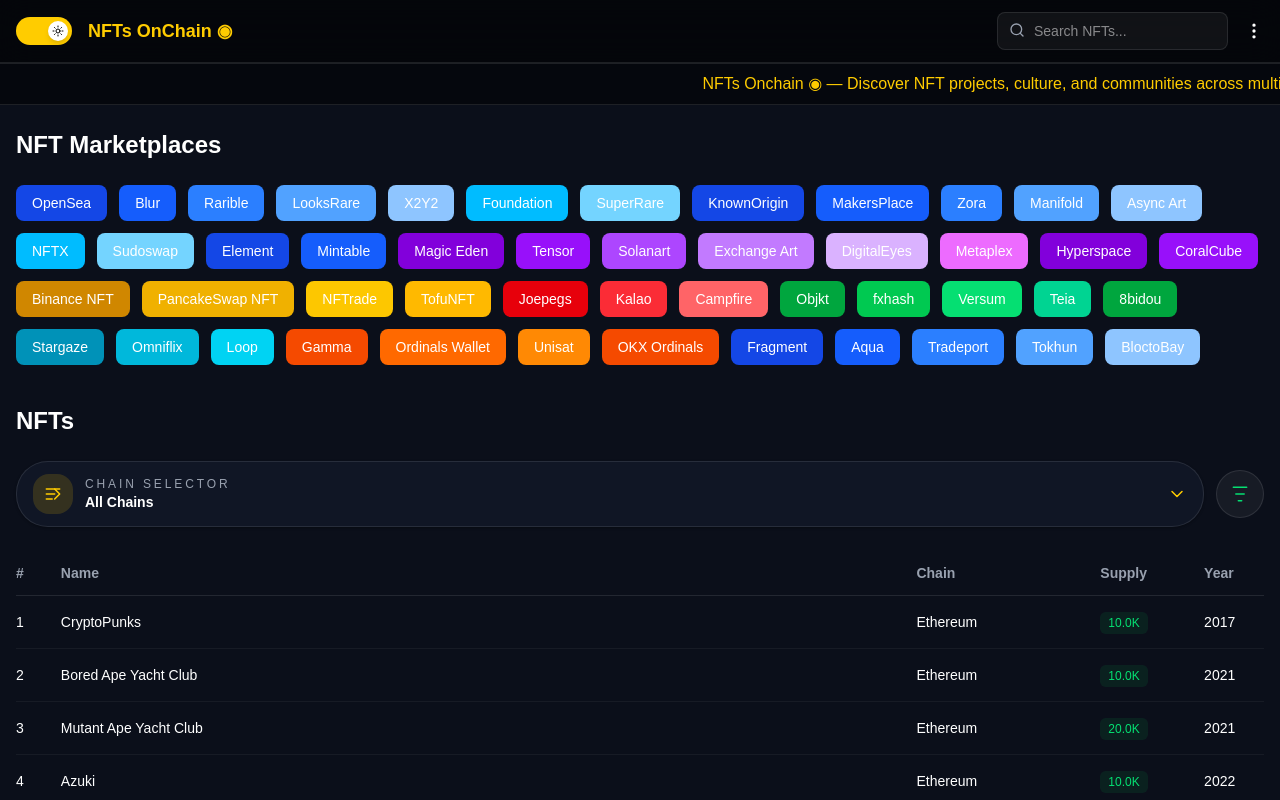
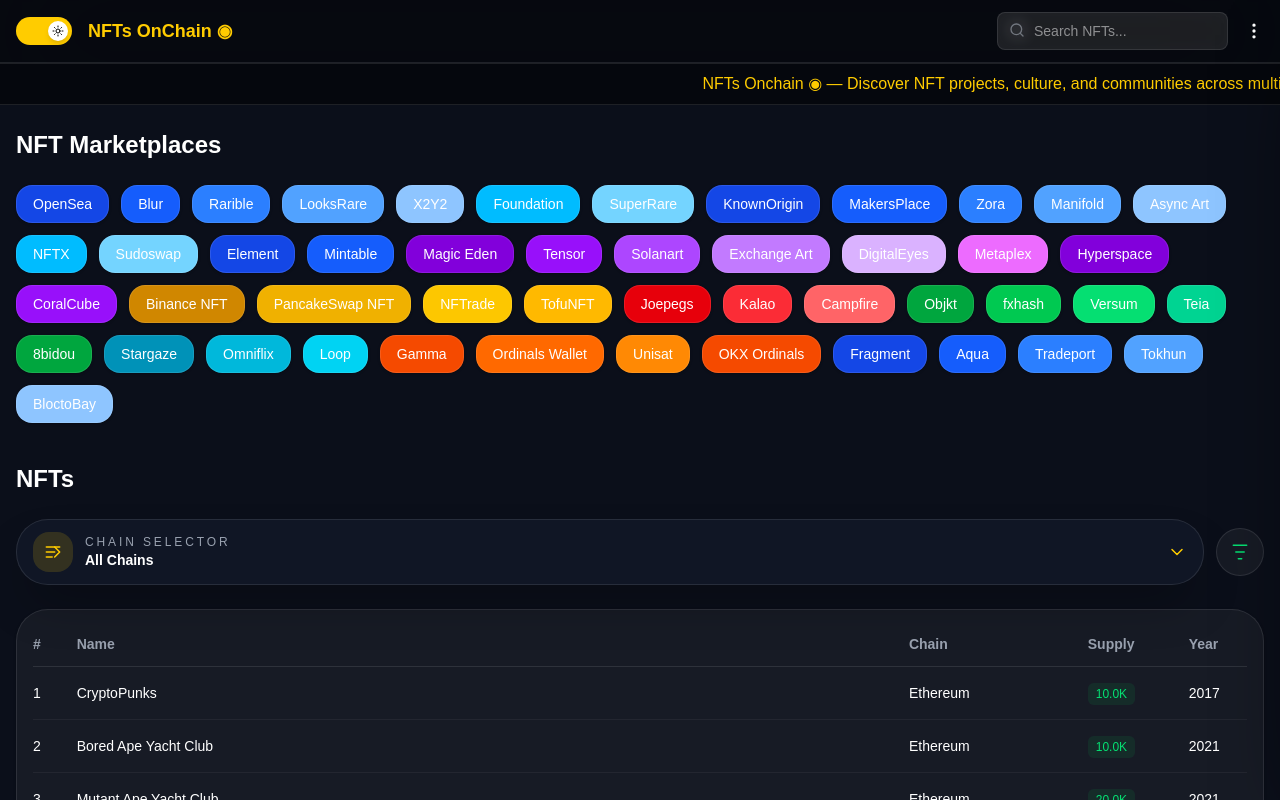
Before and after one commit to nftsonchain/nftsonchain, a Next.js app: page / in a window 1280 px wide. Shown: the top 800 px of the page. Built offline with nearby package versions, Linux system fonts and the light colour scheme.

Commit message:
UI Update

```diff
--- a/src/components/FilterTabs.tsx
+++ b/src/components/FilterTabs.tsx
@@ -142,7 +142,7 @@
         <button
           type="button"
           onClick={() => setIsOpen((open) => !open)}
-          className={`flex flex-1 min-w-0 items-center justify-between gap-3 rounded-[32px] border px-4 py-3 shadow-sm shadow-black/20 transition ${
+          className={`flex flex-1 min-w-0 items-center justify-between gap-3 rounded-[32px] border px-4 py-3 shadow-2xl shadow-black/30 transition backdrop-blur-2xl ${
             dark
               ? "border-white/10 bg-[#111827]/90"
               : "border-black/10 bg-white"
@@ -212,14 +212,16 @@
       {isOpen && (
         <div
           ref={panelRef}
-            className={`absolute left-0 top-full z-20 mt-4 w-full rounded-[32px] border p-4 shadow-2xl shadow-black/40 backdrop-blur-xl sm:w-[32rem] ${
+            className={`absolute left-0 top-full z-20 mt-4 w-full rounded-[32px] border p-4 shadow-2xl shadow-black/40 backdrop-blur-3xl sm:w-[32rem] ${
               dark
-                ? "border-white/10 bg-[#08101f]/95"
-                : "border-black/10 bg-white/95"
+                ? "border-white/10 bg-[#08101f]/85"
+                : "border-black/10 bg-white/70"
             }`}
         >
           <div className="flex flex-col gap-4">
-            <div className="rounded-3xl border border-white/10 bg-white/5 px-4 py-3">
+            <div className={`rounded-3xl border px-4 py-3 backdrop-blur-xl ${
+              dark ? "border-white/10 bg-white/10" : "border-black/10 bg-black/10"
+            }`}>
               <label htmlFor="chain-search" className="sr-only">
                 Search chains
               </label>
@@ -236,7 +238,7 @@
             </div>
 
             <div className={`flex items-center justify-between gap-4 rounded-3xl border px-4 py-3 text-sm ${
-              dark ? "border-white/10 bg-white/5 text-gray-300" : "border-black/10 bg-black/5 text-gray-700"
+              dark ? "border-white/10 bg-white/10 text-gray-300" : "border-black/10 bg-black/10 text-gray-700"
             }`}>
               <p className={`font-medium ${dark ? "text-white" : "text-black"}`}>Filter options</p>
               <p className="text-xs text-gray-400">
@@ -244,8 +246,8 @@
               </p>
             </div>
 
-            <div className={`max-h-[320px] overflow-y-auto rounded-3xl border p-3 ${
-              dark ? "border-white/10 bg-white/5" : "border-black/10 bg-black/5"
+            <div className={`max-h-[320px] overflow-y-auto rounded-3xl border p-3 backdrop-blur-xl ${
+              dark ? "border-white/10 bg-white/10" : "border-black/10 bg-black/10"
             }`}>
               <div className="grid gap-2">
                 {filteredChains.map((chain) => {
@@ -262,8 +264,8 @@
                         checked
                           ? "bg-[#FFCC00]/10 text-white"
                           : dark
-                          ? "bg-transparent text-gray-200 hover:bg-white/10"
-                          : "bg-transparent text-black/80 hover:bg-black/10"
+                          ? "bg-white/5 text-gray-200 hover:bg-white/10"
+                          : "bg-black/5 text-black/80 hover:bg-black/10"
                       }`}
                     >
                       <span>{chain}</span>
--- a/src/components/Marketplaces.tsx
+++ b/src/components/Marketplaces.tsx
@@ -125,9 +125,11 @@
             href={m.url}
             target="_blank"
             rel="noopener noreferrer"
-            className={`px-4 py-2 rounded-lg text-sm font-medium text-white
-            ${m.color}
-            hover:scale-105 transition`}
+            className={`px-4 py-2 rounded-2xl text-sm font-medium text-white border backdrop-blur-sm shadow-sm transition transform hover:scale-105 ${m.color} bg-opacity-60 ${
+              dark
+                ? "border-white/10 shadow-black/20"
+                : "border-black/10 shadow-black/10"
+            }`}
           >
             {m.name}
           </a>
--- a/src/components/NFTTable.tsx
+++ b/src/components/NFTTable.tsx
@@ -39,7 +39,11 @@
   return (
     <>
       {/* TABLE WRAPPER */}
-      <div className="overflow-x-auto mt-6">
+      <div className={`overflow-x-auto mt-6 rounded-[32px] border px-4 py-3 ${
+        dark
+          ? "bg-white/5 border-white/10 shadow-sm shadow-black/20"
+          : "bg-black/5 border-black/10 shadow-sm shadow-black/10"
+      }`}>
         <table className="w-full text-sm">
 
           {/* HEADER */}
--- a/src/components/Navbar.tsx
+++ b/src/components/Navbar.tsx
@@ -19,11 +19,11 @@
 }: Props) {
   return (
     <div
-      className={`w-full border-b sticky top-0 z-50 backdrop-blur-lg
+      className={`w-full border-b sticky top-0 z-50 backdrop-blur-3xl shadow-[0_20px_60px_-40px_rgba(0,0,0,0.65)] transition-all
       ${
         dark
-          ? "bg-black/60 border-white/10 text-white"
-          : "bg-gray-200 border-black/10 text-black"
+          ? "bg-black/40 border-white/10 text-white"
+          : "bg-white/70 border-black/10 text-black"
       }`}
     >
       <div className="max-w-7xl mx-auto px-4 py-3 flex items-center justify-between">
@@ -74,7 +74,7 @@
               className={`pl-9 pr-3 py-2 rounded-lg text-sm focus:outline-none border
                 ${
                   dark
-                    ? "bg-white/5 border-white/10 text-white"
+                    ? "bg-white/10 border-white/10 text-white backdrop-blur-sm"
                     : "bg-white border-black/20 text-black"
                 }`}
             />
--- a/src/components/SidePanel.tsx
+++ b/src/components/SidePanel.tsx
@@ -33,8 +33,8 @@
 
   return (
     <div
-      className={`border-b pb-2 ${
-        dark ? "border-white/10" : "border-black/10"
+      className={`border-b pb-2 backdrop-blur-xl ${
+        dark ? "border-white/10 bg-white/5" : "border-black/10 bg-black/5"
       }`}
     >
       <button
@@ -65,7 +65,7 @@
 function XIcon() {
   return (
     <img
-      src="https://tse1.mm.bing.net/th/id/OIP.-Exflwn3hLKV2qJuY6mA7wHaHa?cb=thfc1falcon2&rs=1&pid=ImgDetMain&o=7&rm=3"
+      src="https://sl.bing.net/c4Puknh5iQS"
       alt="X"
       className={iconClass}
       loading="lazy"
@@ -160,10 +160,9 @@
 
       {/* PANEL */}
       <div
-        className={`fixed top-0 right-0 h-full w-80 z-50 transform transition-transform duration-300
+        className={`fixed top-0 right-0 h-full w-80 z-50 transform transition-transform duration-300 backdrop-blur-3xl shadow-[0_30px_90px_-35px_rgba(0,0,0,0.75)]
         ${open ? "translate-x-0" : "translate-x-full"}
-        ${dark ? "bg-[#0B0F1A] text-white" : "bg-white text-black"}
-        border-l ${dark ? "border-white/10" : "border-black/10"}`}
+        ${dark ? "bg-black/50 text-white border-white/10" : "bg-white/70 text-black border-black/10"} border-l`}
       >
         <div className="p-5 space-y-4">
 
@@ -187,7 +186,7 @@
           </Section>
 
           {/* SOCIALS */}
-          <div className="pt-4 border-t border-white/10">
+          <div className={`pt-4 border-t ${dark ? "border-white/10" : "border-black/10"}`}>
             <div className="flex flex-wrap gap-4 items-center">
 
               <a href="https://x.com/nfts_onchain?s=21" target="_blank"><XIcon /></a>
```
